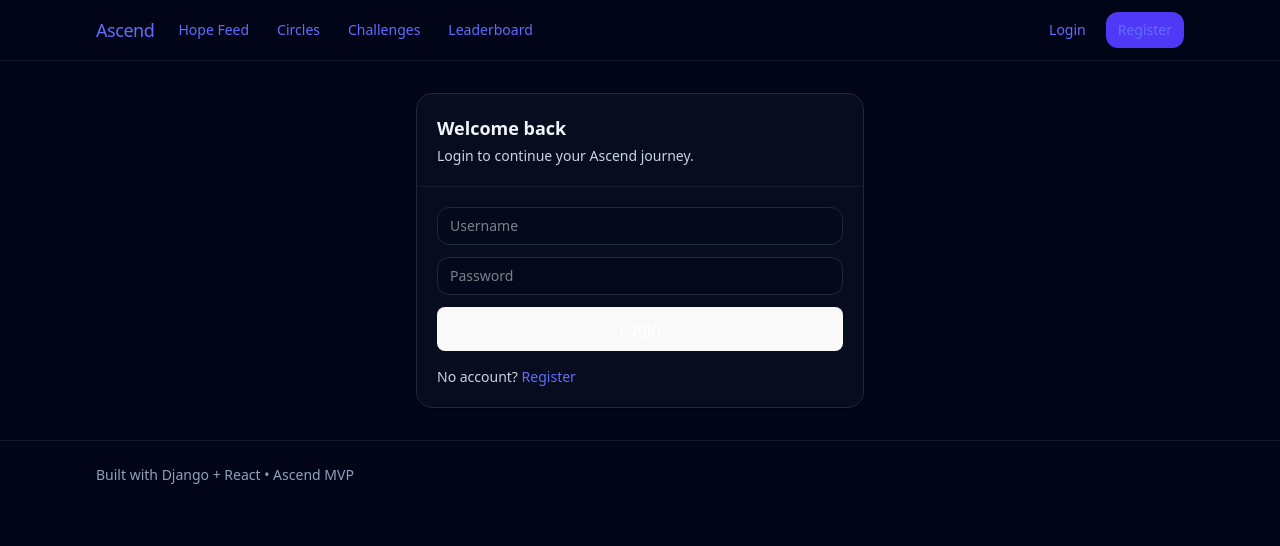
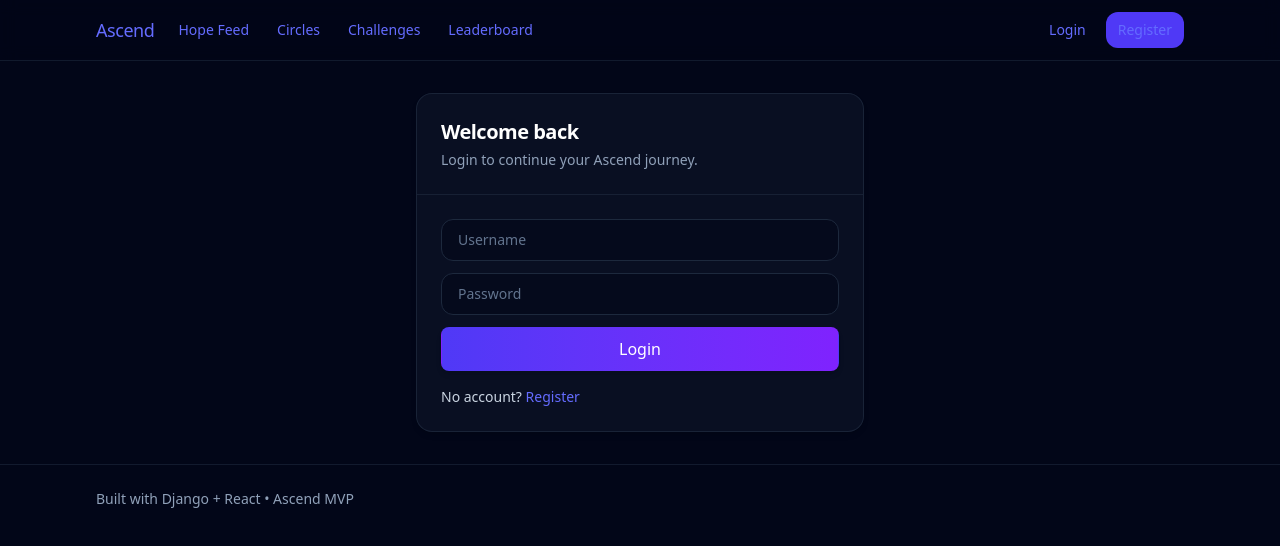
Before and after one commit to Paulwamaria/ascend, a React (Vite) app: page /login in a window 1280 px wide. Shown: the top 546 px of the page. Built offline with nearby package versions, Linux system fonts and the light colour scheme; no server answers.

Commit message:
General UI polish

```diff
--- a/src/components/UI.jsx
+++ b/src/components/UI.jsx
@@ -2,7 +2,13 @@ import React from "react";
 
 export function Card({ children, className = "" }) {
   return (
-    <div className={`rounded-2xl border border-slate-800 bg-slate-900/40 shadow-sm ${className}`}>
+    <div
+      className={[
+        "rounded-2xl border border-slate-800/80 bg-slate-900/60 shadow-md backdrop-blur-sm",
+        "transition duration-200",
+        className,
+      ].join(" ")}
+    >
       {children}
     </div>
   );
@@ -10,24 +16,35 @@ export function Card({ children, className = "" }) {
 
 export function CardHeader({ title, subtitle, right }) {
   return (
-    <div className="p-5 border-b border-slate-800/60 flex items-start justify-between gap-4">
-      <div>
-        <h2 className="text-lg font-bold">{title}</h2>
-        {subtitle ? <p className="mt-1 text-sm text-slate-300">{subtitle}</p> : null}
+    <div className="flex items-start justify-between gap-4 border-b border-slate-800/70 p-5 sm:p-6">
+      <div className="space-y-1">
+        <h2 className="text-lg sm:text-xl font-bold tracking-tight text-white">
+          {title}
+        </h2>
+        {subtitle ? (
+          <p className="max-w-2xl text-sm text-slate-400">{subtitle}</p>
+        ) : null}
       </div>
-      {right ? <div>{right}</div> : null}
+      {right ? <div className="shrink-0">{right}</div> : null}
     </div>
   );
 }
 
 export function CardBody({ children, className = "" }) {
-  return <div className={`p-5 ${className}`}>{children}</div>;
+  return <div className={`p-5 sm:p-6 ${className}`}>{children}</div>;
 }
 
 export function Input({ className = "", ...props }) {
   return (
     <input
-      className={`w-full rounded-xl bg-slate-950/40 border border-slate-800 px-3 py-2 text-sm outline-none focus:ring-2 focus:ring-indigo-600 ${className}`}
+      className={[
+        "w-full rounded-xl border border-slate-800 bg-slate-950/50 px-4 py-2.5 text-sm text-slate-100",
+        "placeholder:text-slate-500",
+        "outline-none transition duration-200",
+        "focus:border-indigo-500 focus:ring-2 focus:ring-indigo-500/30",
+        "disabled:cursor-not-allowed disabled:opacity-60",
+        className,
+      ].join(" ")}
       {...props}
     />
   );
@@ -36,26 +53,41 @@ export function Input({ className = "", ...props }) {
 export function Textarea({ className = "", ...props }) {
   return (
     <textarea
-      className={`w-full rounded-xl bg-slate-950/40 border border-slate-800 px-3 py-2 text-sm outline-none focus:ring-2 focus:ring-indigo-600 ${className}`}
+      className={[
+        "w-full rounded-xl border border-slate-800 bg-slate-950/50 px-4 py-3 text-sm text-slate-100",
+        "placeholder:text-slate-500",
+        "outline-none transition duration-200",
+        "focus:border-indigo-500 focus:ring-2 focus:ring-indigo-500/30",
+        "disabled:cursor-not-allowed disabled:opacity-60",
+        className,
+      ].join(" ")}
       {...props}
     />
   );
 }
 
 export function Button({ className = "", variant = "primary", ...props }) {
-  const base = "inline-flex items-center justify-center rounded-xl px-4 py-2 text-sm font-semibold transition";
+  const base =
+    "inline-flex min-h-[44px] items-center justify-center rounded-xl px-4 py-2.5 text-sm font-semibold transition duration-200 disabled:cursor-not-allowed disabled:opacity-60";
+
   const styles =
     variant === "primary"
-      ? "bg-indigo-600 hover:bg-indigo-500 text-white"
+      ? "bg-gradient-to-r from-indigo-600 to-violet-600 text-white shadow-md hover:from-indigo-500 hover:to-violet-500 hover:shadow-lg"
       : variant === "ghost"
-      ? "bg-transparent hover:bg-slate-800 text-slate-100"
-      : "bg-slate-800 hover:bg-slate-700 text-slate-100";
+      ? "bg-transparent text-slate-100 hover:bg-slate-800/80"
+      : "border border-slate-700 bg-slate-800 text-slate-100 hover:bg-slate-700";
+
   return <button className={`${base} ${styles} ${className}`} {...props} />;
 }
 
-export function Badge({ children }) {
+export function Badge({ children, className = "" }) {
   return (
-    <span className="inline-flex items-center rounded-full border border-slate-700 bg-slate-900 px-2.5 py-1 text-xs text-slate-200">
+    <span
+      className={[
+        "inline-flex items-center rounded-full border border-slate-700/80 bg-slate-900/80 px-2.5 py-1 text-xs font-medium text-slate-200",
+        className,
+      ].join(" ")}
+    >
       {children}
     </span>
   );
```
